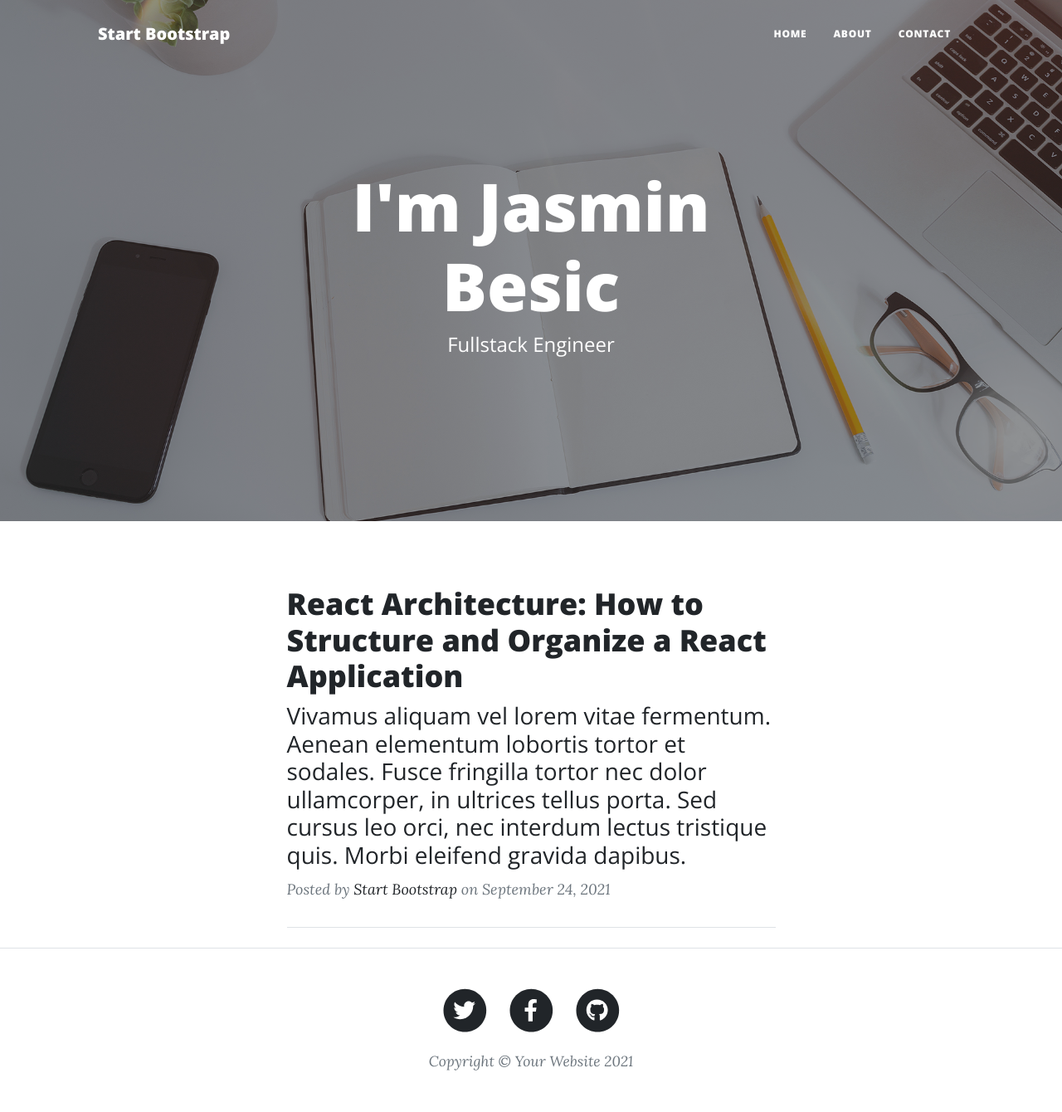
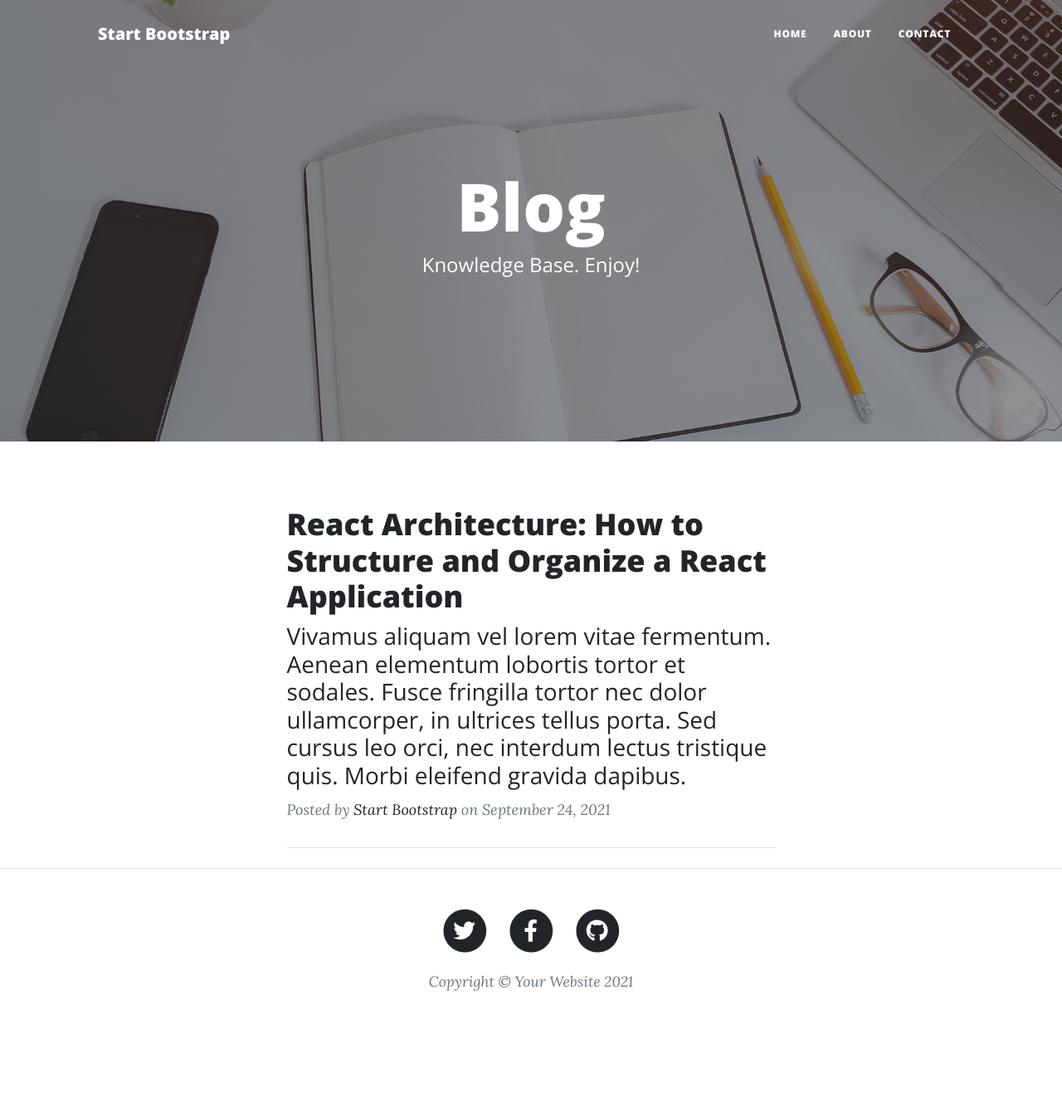
Before and after one commit to jBesic/jBesic.github.io, a Jekyll site: the page built from index.html, in a window 1280 px wide. Shown: the whole page at 83% size. Built offline with Jekyll 4.4.1, drawn with Linux system fonts in a browser that asks for light colours; after the commit the page ends 1244 px from its top, so only the background shows below that.

Commit message:
Update index.html

```diff
--- a/index.html
+++ b/index.html
@@ -8,8 +8,8 @@ layout: default
         <div class="row gx-4 gx-lg-5 justify-content-center">
             <div class="col-md-10 col-lg-8 col-xl-7">
                 <div class="site-heading">
-                    <h1>I'm Jasmin Besic</h1>
-                    <span class="subheading">Fullstack Engineer</span>
+                    <h1>Blog</h1>
+                    <span class="subheading">Knowledge Base. Enjoy!</span>
                 </div>
             </div>
         </div>
```
